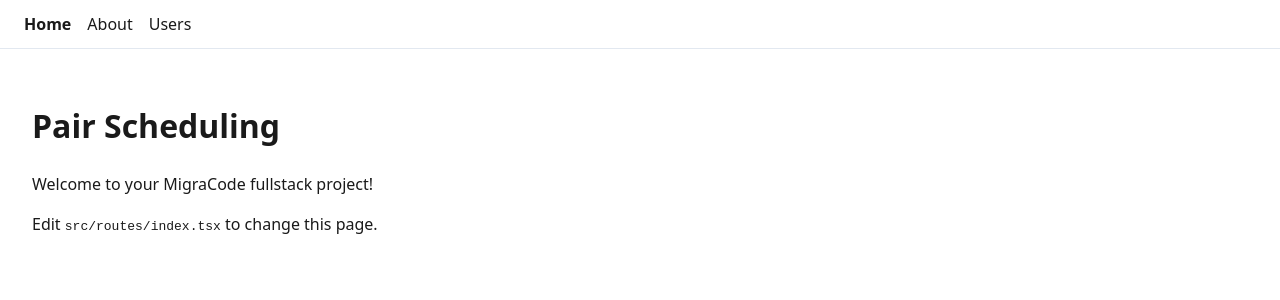
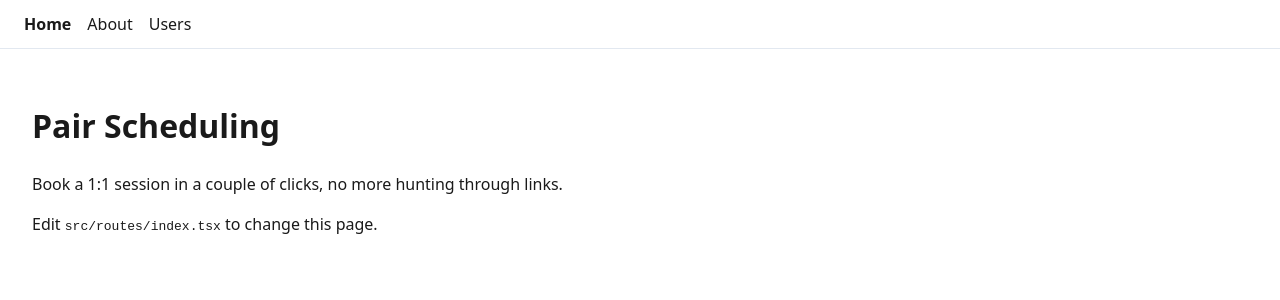
Before and after one commit to theangelskies/Pair-Scheduling, a React (Vite) app in the folder frontend/: page / in a window 1280 px wide. Shown: the top 300 px of the page. Built offline with nearby package versions, Linux system fonts and the light colour scheme.

Commit message:
Update HomePage description for clarity and user engagement

```diff
--- a/frontend/src/routes/index.tsx
+++ b/frontend/src/routes/index.tsx
@@ -9,7 +9,7 @@ function HomePage() {
   return (
     <div>
       <h1>Pair Scheduling</h1>
-      <p>Welcome to your MigraCode fullstack project!</p>
+      <p>Book a 1:1 session in a couple of clicks, no more hunting through links.</p>
       <p>
         Edit <code>src/routes/index.tsx</code> to change this page.
       </p>
```
